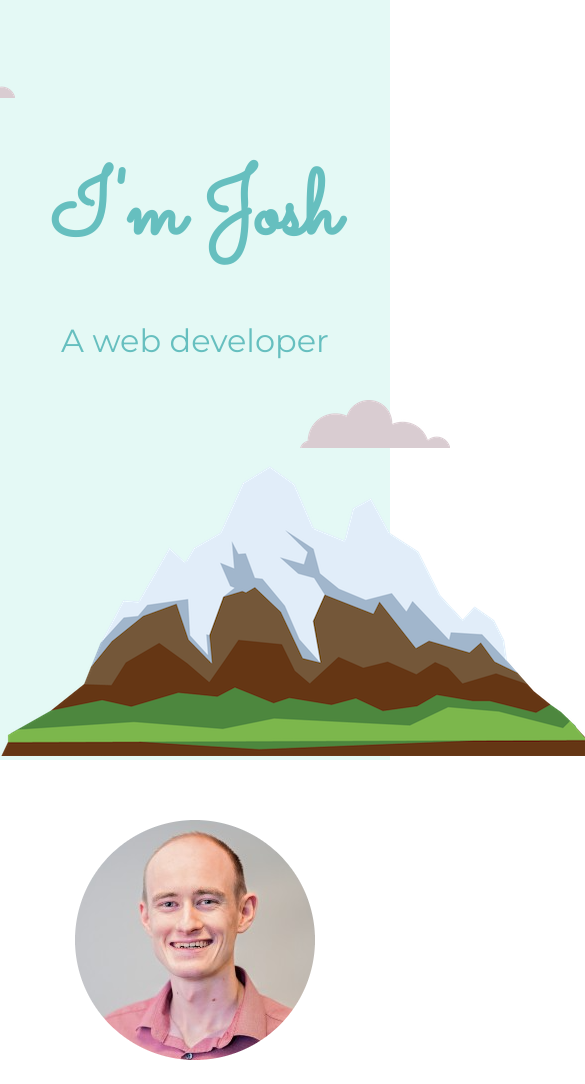
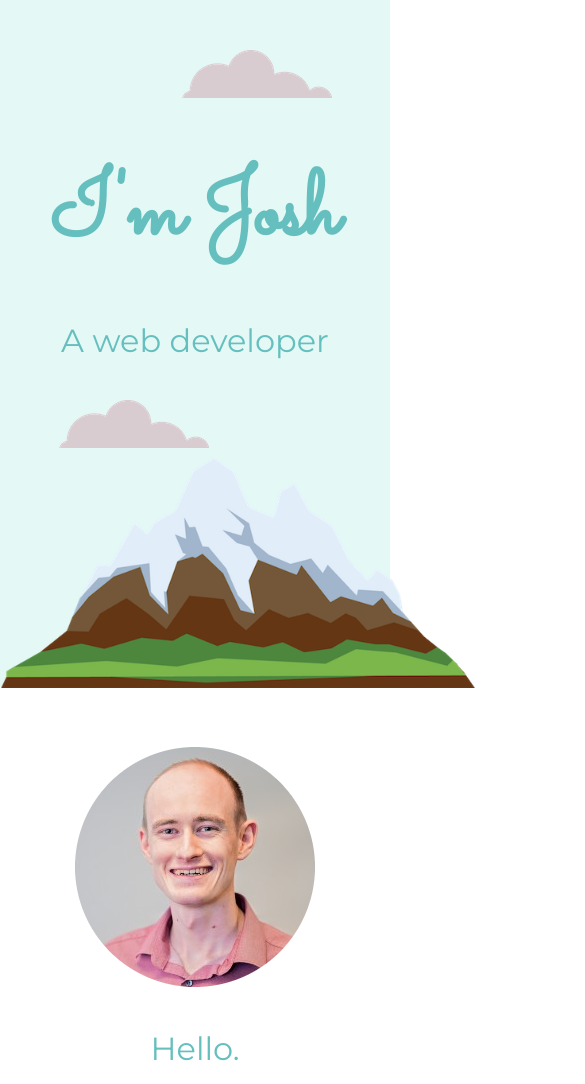
Before and after one commit to joshmcmullin/portfolio, a plain HTML site: page index.html in a window 390 px wide. Shown: the top 1084 px of the page, 585 px wide, since content can reach past the window. Drawn offline with Linux system fonts and the light colour scheme.

Commit message:
updated css to be responsive

```diff
--- a/css/styles.css
+++ b/css/styles.css
@@ -85,14 +85,25 @@ a:hover {
 
 .top-cloud {
   position: absolute;
-  right: 375px;
+  right: 15%;
   top: 50px;
 }
 
 .bottom-cloud {
   position: absolute;
   top: 400px;
-  left: 300px;
+  left: 15%;
+}
+
+.mountain-img {
+  position: relative;
+  top: 5px;
+}
+
+@media only screen and (max-width: 700px) {
+  .mountain-img {
+    width: 475px;
+  }
 }
 
 .bottom-container {
--- a/index.html
+++ b/index.html
@@ -18,15 +18,17 @@
     <img src="images/cloud.png" alt="cloud-img" class="top-cloud">
     <h1>I'm Josh</h1>
     <h2>A web developer</h2>
-    <img src="images/cloud.png" alt="cloud-img" class="bottom-cloud">
-    <img src="images/mountain.png" alt="mountain-img">
+    <div class="top1-container">
+      <img src="images/cloud.png" alt="cloud-img" class="bottom-cloud">
+      <img src="images/mountain.png" alt="mountain-img" class="mountain-img">
+    </div>
   </div>
 
   <div class="middle-container">
     <div class="profile">
       <img src="images/josh.png" alt="josh-profile-pic">
       <h2>Hello.</h2>
-      <p class="intro">I'm Josh McMullin, a staff accountant at JTC CPAs, a business student at BSU, and an aspiring web developer.</p>
+      <p class="intro">I'm Josh McMullin, a staff accountant at JTC CPAs and an aspiring web developer.</p>
     </div>
 
     <hr>
@@ -41,7 +43,8 @@
       <div class="skill-row">
         <img class="computer-skill" src="images/desktop.png" alt="computer-img">
         <h3>Web Development</h3>
-        <p>As you may have noticed, I enjoy web development & design. Creating websites allows me to express myself in a healthy and productive way!</p>
+        <p>As you may have noticed, I enjoy web development & design. Creating websites allows me to express myself in a healthy and productive way.
+          My goal is to create a career in web design.</p>
       </div>
 
     </div>
```
